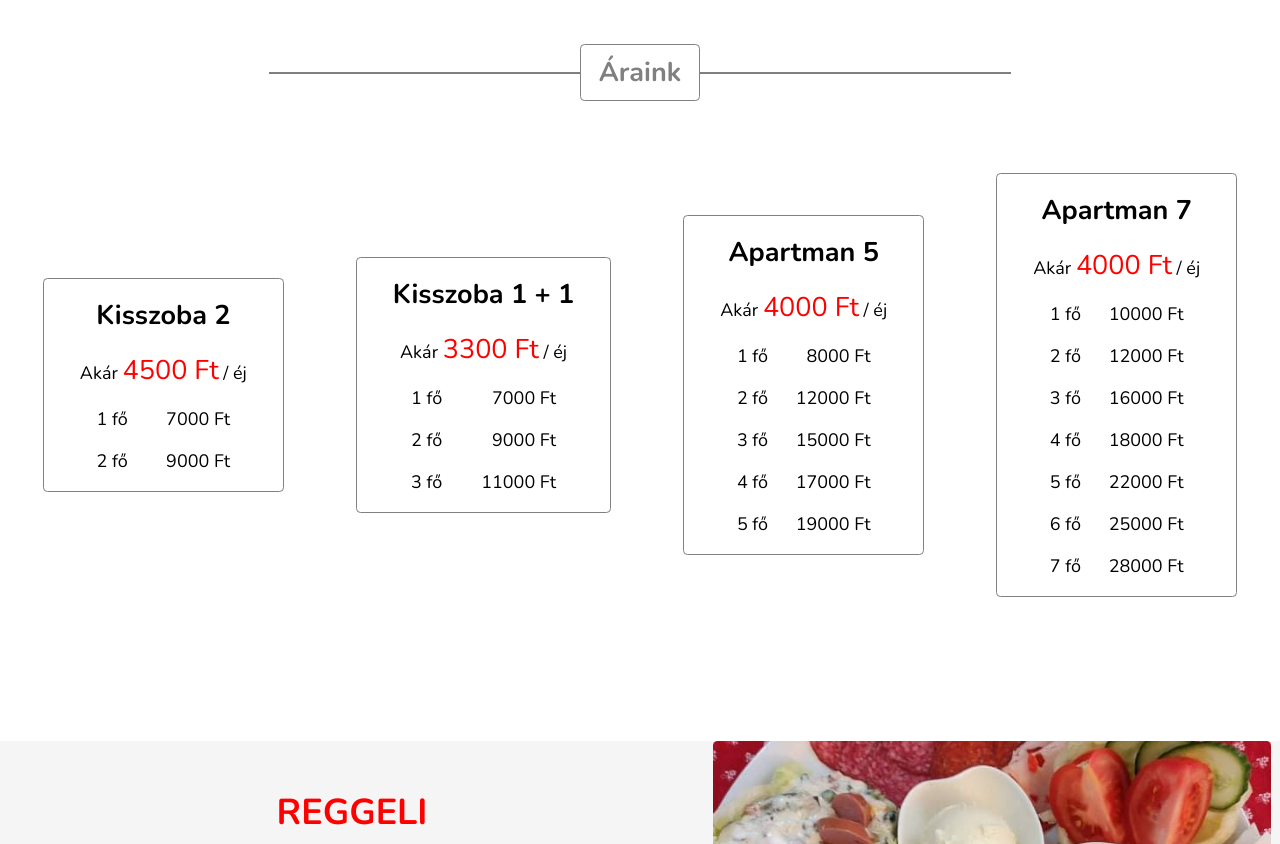
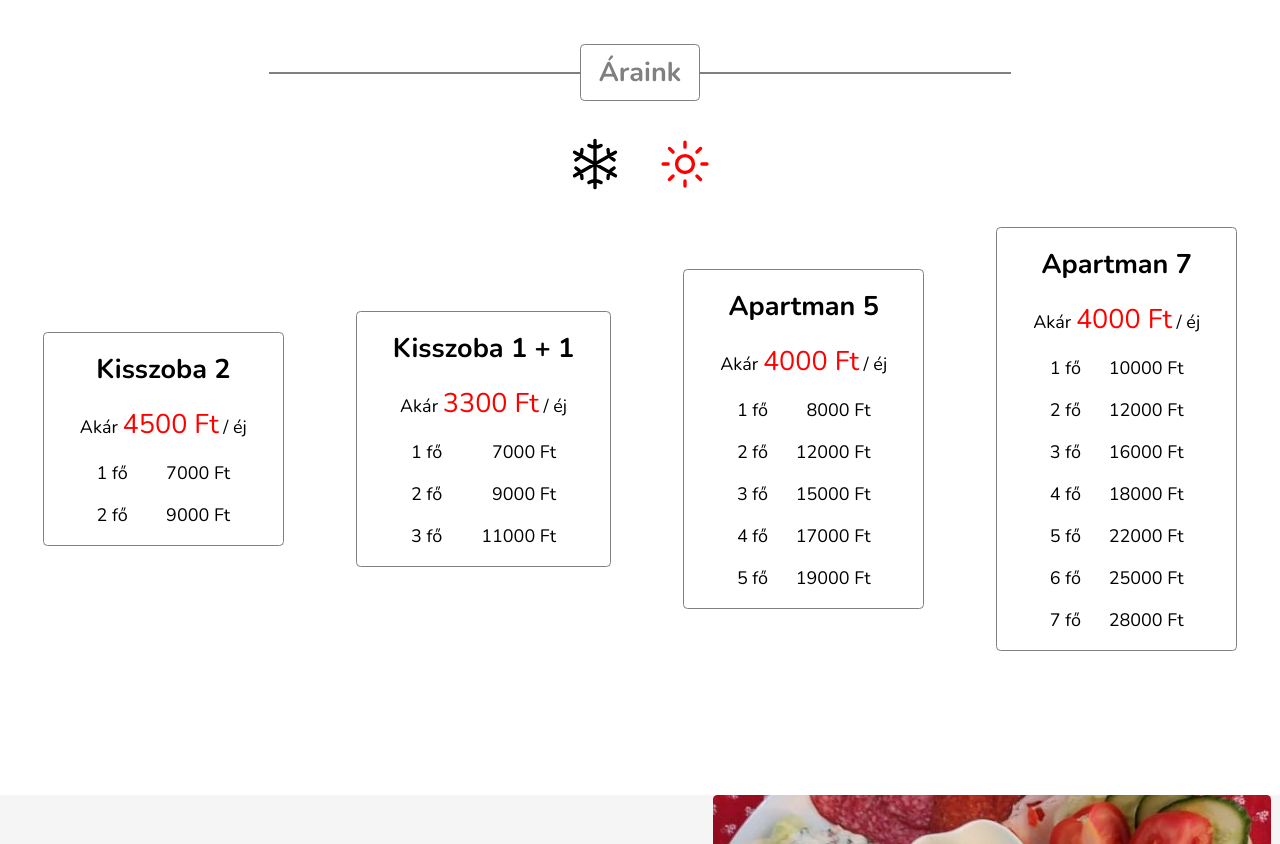
Before and after one commit to xdevtomix/bakonyi, a React (Vite) app: page / in a window 1280 px wide. Shown: the part 900-1744 px from the top of the page. Built offline with nearby package versions, Linux system fonts and the light colour scheme.

Commit message:
pricing work 5

```diff
--- a/src/components/Pricing.jsx
+++ b/src/components/Pricing.jsx
@@ -1,6 +1,9 @@
+import { useState } from "react";
 import styled from "styled-components";
 
 export default function Pricing() {
+    const [season, setSeason] = useState('summer');
+
     return (
         <Container data-component="pricing" id="araink">
 
@@ -9,6 +12,11 @@ export default function Pricing() {
                 <h2>Áraink</h2>
                 <div></div>
             </Title>
+
+            <SeasonSelector season={season}>
+                <ion-icon name="snow-outline" onClick={() => setSeason('winter')}></ion-icon>
+                <ion-icon name="sunny-outline" onClick={() => setSeason('summer')}></ion-icon>
+            </SeasonSelector>
 
             <BoxesContainer>
 
@@ -121,7 +129,7 @@ const Title = styled.div`
     display: flex;
     align-items: center;
     justify-content: center;
-    margin-bottom: 4rem;
+    margin-bottom: 2rem;
 
     div:nth-child(1) {
         width: 25%;
@@ -139,6 +147,28 @@ const Title = styled.div`
     div:nth-child(3) {
         width: 25%;
         border: 0.5px solid var(--light-night);
+    }
+`;
+
+const SeasonSelector = styled.div`
+    display: flex;
+    align-items: center;
+    justify-content: center;
+    gap: 2rem;
+    margin-bottom: 2rem;
+
+    ion-icon {
+        font-size: 3rem;
+        border-radius: 50%;
+        cursor: pointer;
+    }
+
+    ion-icon[name="snow-outline"] {
+        color: ${({season}) => season === 'winter' ? 'var(--decor)' : 'var(--night)'};
+    }
+
+    ion-icon[name="sunny-outline"] {
+        color: ${({season}) => season === 'summer' ? 'var(--decor)' : 'var(--night)'};
     }
 `;
 
```
